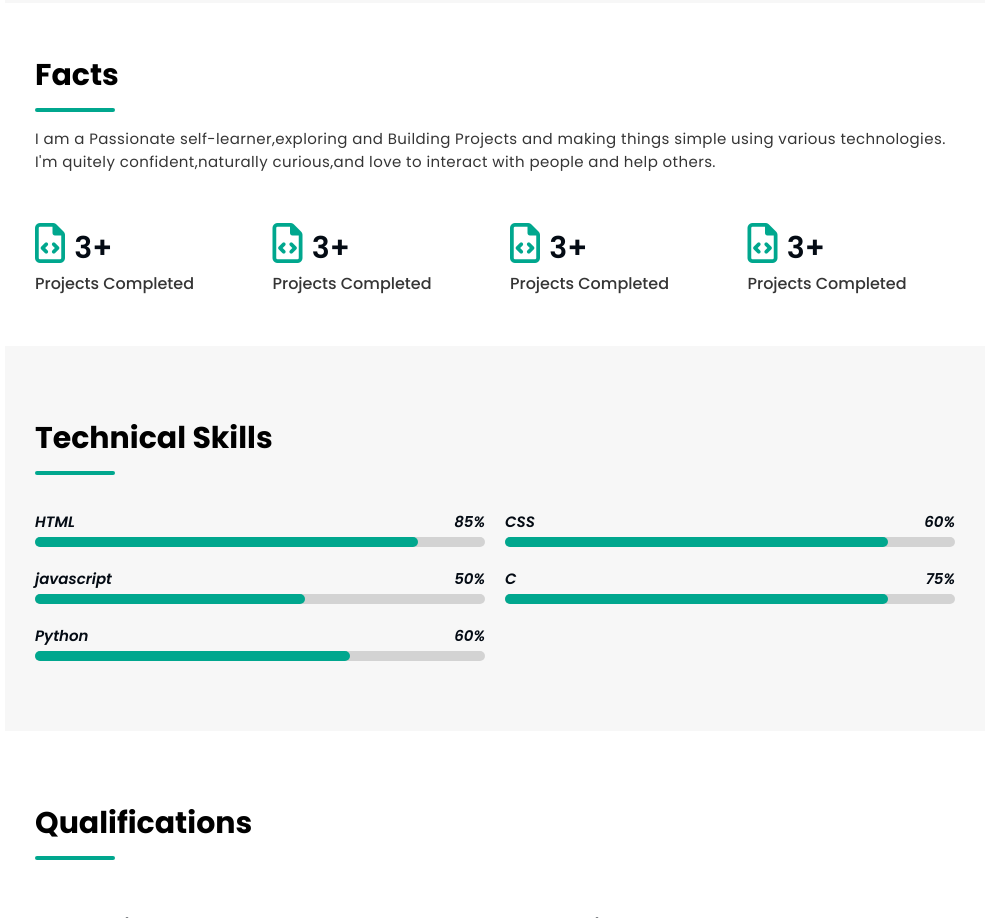
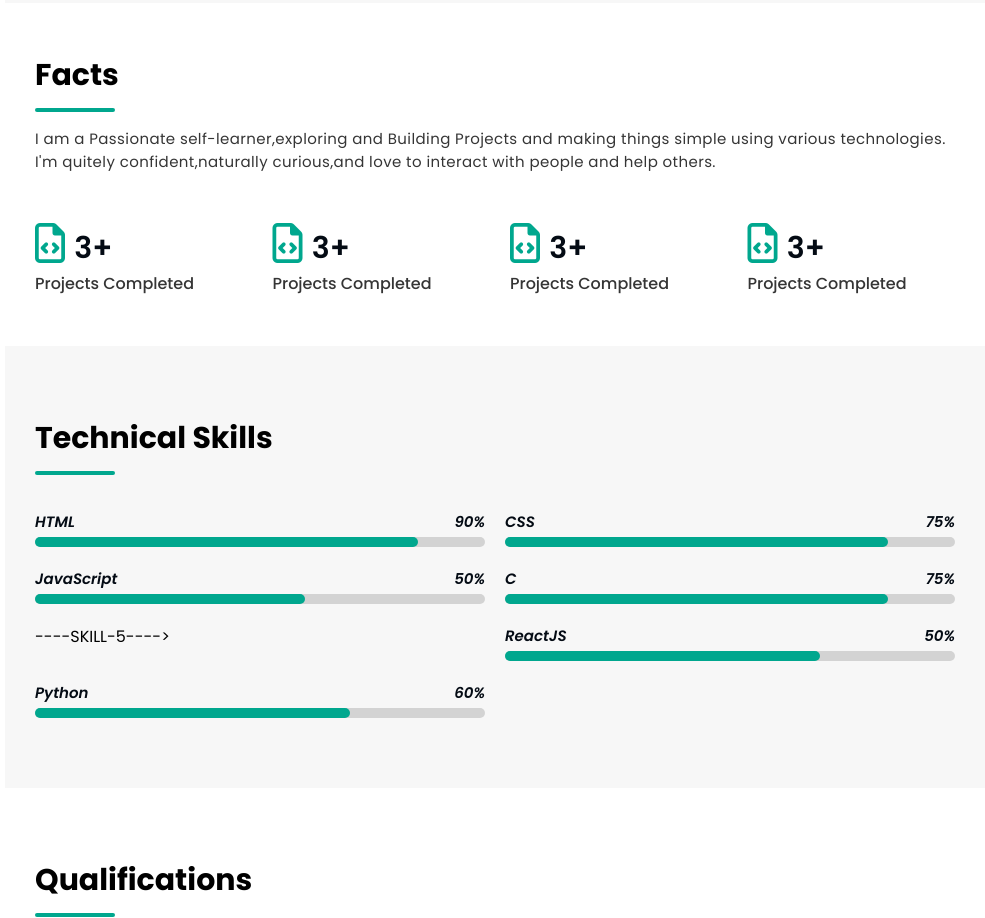
Before and after one commit to navdeep111/MY-Portfolio, a plain HTML site: page index.html in a window 1280 px wide. Shown: the part 1504-2422 px from the top of the page, without its empty margins (295-1280 px from the left). Drawn offline with nearby package versions, Linux system fonts and the light colour scheme.

Commit message:
Update index.html

```diff
--- a/index.html
+++ b/index.html
@@ -176,7 +176,7 @@
             <div class="skill-box">
                 <div class="skill-info">
                     <h2>HTML</h2>
-                    <h2>85%</h2>
+                    <h2>90%</h2>
                 </div>
                 <div class="skill-outter-line">
                     <div class="skill-inner-line"style="width: 85%;"></div>
@@ -187,7 +187,7 @@
              <div class="skill-box">
                 <div class="skill-info">
                     <h2>CSS</h2>
-                    <h2>60%</h2>
+                    <h2>75%</h2>
                 </div>
                 <div class="skill-outter-line">
                     <div class="skill-inner-line"style="width: 85%;"></div>
@@ -197,7 +197,7 @@
              <!------SKILL-3---->
              <div class="skill-box">
                 <div class="skill-info">
-                    <h2>javascript</h2>
+                    <h2>JavaScript</h2>
                     <h2>50%</h2>
                 </div>
                 <div class="skill-outter-line">
@@ -216,16 +216,16 @@
                 </div>
             </div>
 
-             <!------SKILL-5---->
-             <!-- <div class="skill-box">
+             ----SKILL-5---->
+          <div class="skill-box">
                 <div class="skill-info">
-                    <h2>JAVA</h2>
-                    <h2>70%</h2>
+                    <h2>ReactJS</h2>
+                    <h2>50%</h2>
                 </div>
                 <div class="skill-outter-line">
                     <div class="skill-inner-line"style="width: 70%;"></div>
                 </div>
-            </div> -->
+            </div>
 
             <!------SKILL-6---->
             <div class="skill-box">
@@ -363,6 +363,7 @@
      </div>
     </div>
 
+
     </section>
     <!---==========Portfolio Section END============-->
 
```
